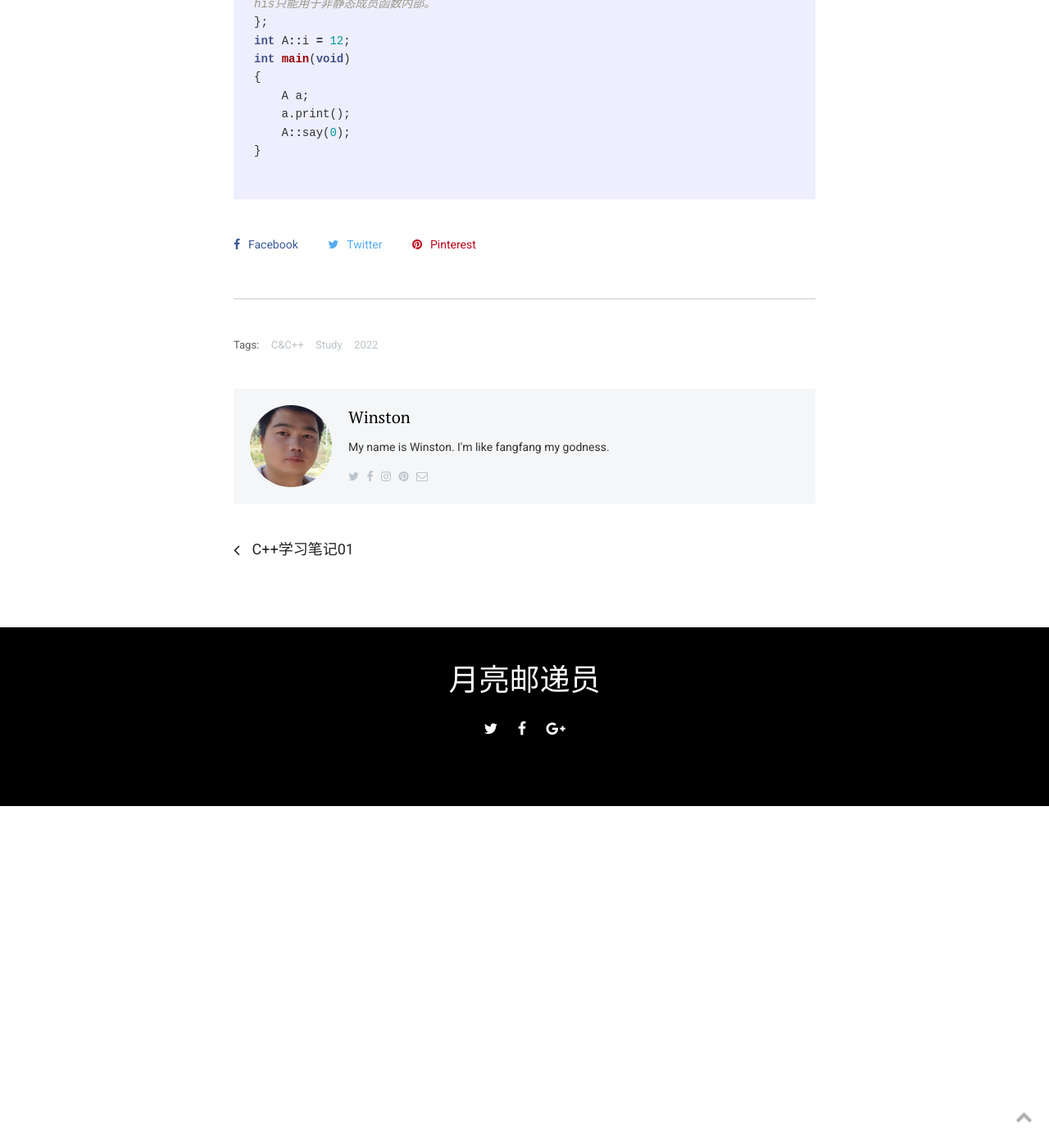
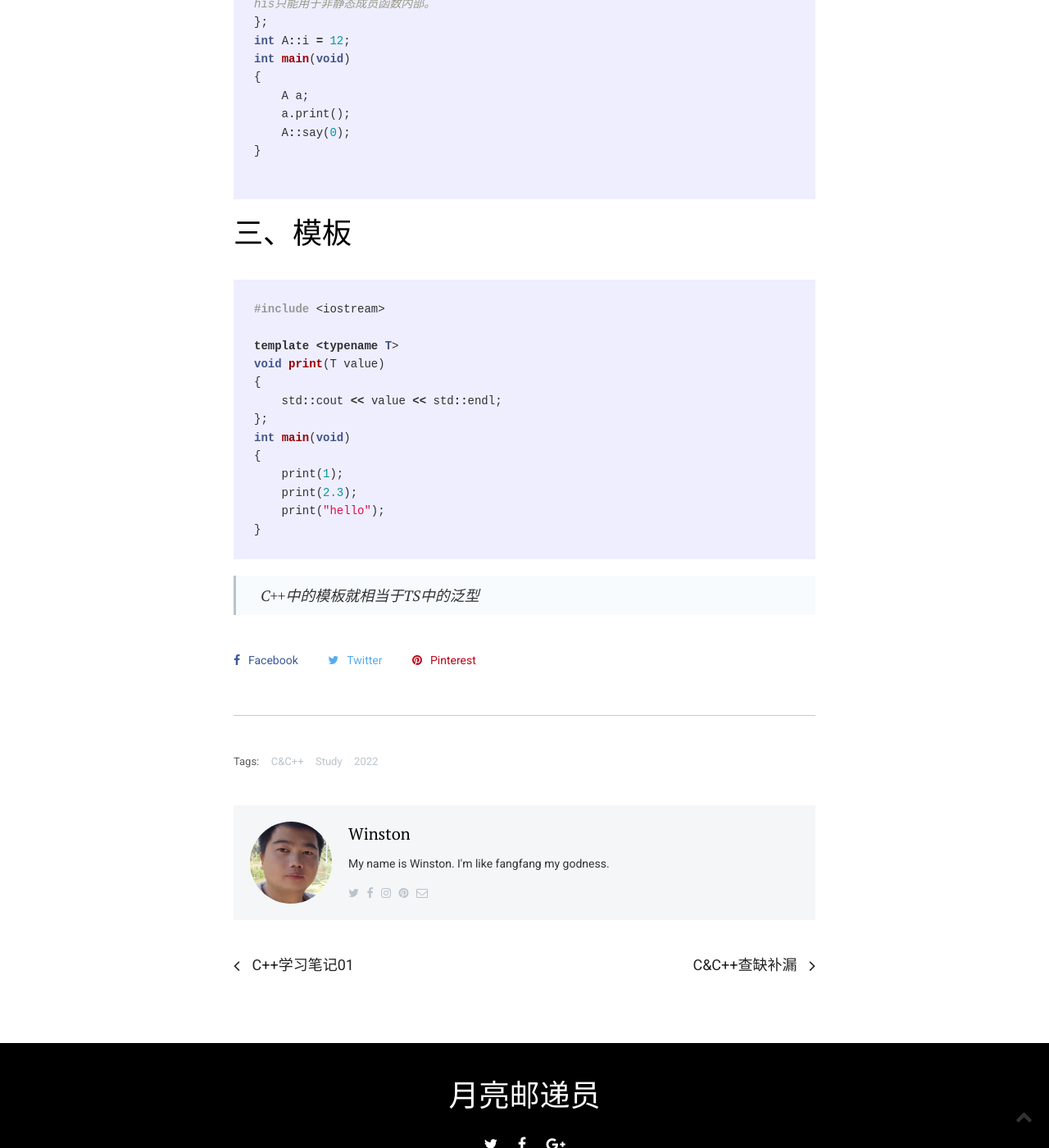
Before and after one commit to mytingbao/blog, a Jekyll site: the page built from _posts/C&C++/2022-08-08-C++学习笔记02.md, in a window 1280 px wide and 1400 px high, scrolled down 3679 px. Shown: the whole window at 82% size. Built offline with Jekyll 4.4.1, drawn with Linux system fonts in a browser that asks for light colours; before the commit the page ends 4662 px from its top, so only the background shows below that.

Commit message:
c++和英语笔记

````diff
--- a/_posts/C&C++/2022-08-08-C++学习笔记02.md
+++ b/_posts/C&C++/2022-08-08-C++学习笔记02.md
@@ -119,3 +119,22 @@ int main(void)
 }
 
 ```
+# 三、模板
+
+```cpp
+#include <iostream>
+
+template <typename T>
+void print(T value)
+{
+    std::cout << value << std::endl;
+};
+int main(void)
+{
+    print(1);
+    print(2.3);
+    print("hello");
+}
+```
+
+> C++中的模板就相当于TS中的泛型
````
Also changed, not shown: _pages/about.md (+1 -1 lines), _posts/C&C++/2022-08-12-C&C++查缺补漏.md (added, +27 -0 lines), _posts/English/2022-07-16-202208月份英语积累.md (added, +54 -0 lines), images/post/202208/03.jpg (added).
